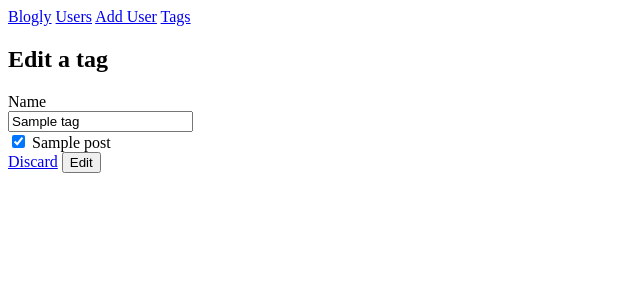
After one commit to elizajae/blogly, a Flask app: page /tags/1/edit in a window 1280 px wide. The commit adds this page. Shown: the top 300 px of the page, without its empty margins (0-640 px from the left). Run offline with Flask 3, Linux system fonts and the light colour scheme; tables that the repository leaves empty hold one stand-in row (values such as "Sample post").

Commit message:
Finished anc finally fixed tags

```diff
--- a/app.py
+++ b/app.py
@@ -1,12 +1,12 @@
 """Blogly application."""
 
 from flask import Flask, request, redirect, render_template
-from models import db, connect_db, User, Post
+from models import db, connect_db, User, Post, Tag, PostTag
 
 app = Flask(__name__)
 app.config['SQLALCHEMY_DATABASE_URI'] = 'postgresql://postgres:2329@localhost/blogly'
 app.config['SQLALCHEMY_TRACK_MODIFICATIONS'] = False
-app.config['SQLALCHEMY_ECHO'] = True
+app.config['SQLALCHEMY_ECHO'] = False
 app.config['SECRET_KEY'] = 'mysecret'
 
 connect_db(app)
@@ -24,6 +24,8 @@ def root():
 @app.errorhandler(404)
 def page_not_found(e):
     return render_template('404.html'), 404
+
+# User Routes
 
 
 @app.route('/users')
@@ -89,15 +91,23 @@ def users_destroy(user_id):
 @app.route('/users/<int:user_id>/posts/new')
 def posts_new_form(user_id):
     user = User.query.get_or_404(user_id)
-    return render_template('create-post.html', user=user)
+    tags = Tag.query.all()
+    return render_template('create-post.html', user=user, tags=tags)
 
 
 @app.route('/users/<int:user_id>/posts/new', methods=["POST"])
 def posts_new(user_id):
+
+    tag_ids = [int(num) for num in request.form.getlist("tags")]
+
+    tags = Tag.query.filter(Tag.id.in_(tag_ids)).all()
+
     user = User.query.get_or_404(user_id)
+
     new_post = Post(title=request.form['title'],
                     content=request.form['content'],
-                    user=user)
+                    user=user,
+                    tags=tags)
 
     db.session.add(new_post)
     db.session.commit()
@@ -114,7 +124,8 @@ def posts_show(post_id):
 @app.route('/posts/<int:post_id>/edit')
 def posts_edit(post_id):
     post = Post.query.get_or_404(post_id)
-    return render_template('edit-post.html', post=post)
+    tags = Tag.query.all()
+    return render_template('edit-post.html', post=post, tags=tags)
 
 
 @app.route('/posts/<int:post_id>/edit', methods=["POST"])
@@ -122,6 +133,9 @@ def posts_update(post_id):
     post = Post.query.get_or_404(post_id)
     post.title = request.form['title']
     post.content = request.form['content']
+
+    tag_ids = [int(num) for num in request.form.getlist("tags")]
+    post.tags = Tag.query.filter(Tag.id.in_(tag_ids)).all()
 
     db.session.add(post)
     db.session.commit()
@@ -137,3 +151,64 @@ def posts_destroy(post_id):
     db.session.commit()
 
     return redirect(f"/users/{post.user_id}")
+
+# Tag Routes
+
+
+@app.route('/tags')
+def tags_index():
+    tags = Tag.query.all()
+    return render_template('tags.html', tags=tags)
+
+
+@app.route('/tags/new')
+def tags_new_form():
+    posts = Post.query.all()
+    return render_template('create-tag.html', posts=posts)
+
+
+@app.route("/tags/new", methods=["POST"])
+def tags_new():
+    post_ids = [int(num) for num in request.form.getlist("posts")]
+    posts = Post.query.filter(Post.id.in_(post_ids)).all()
+    new_tag = Tag(name=request.form['name'], posts=posts)
+
+    db.session.add(new_tag)
+    db.session.commit()
+
+    return redirect("/tags")
+
+
+@app.route('/tags/<int:tag_id>')
+def tags_show(tag_id):
+    tag = Tag.query.get_or_404(tag_id)
+    return render_template('tag.html', tag=tag)
+
+
+@app.route('/tags/<int:tag_id>/edit')
+def tags_edit_form(tag_id):
+    tag = Tag.query.get_or_404(tag_id)
+    posts = Post.query.all()
+    return render_template('edit-tag.html', tag=tag, posts=posts)
+
+
+@app.route('/tags/<int:tag_id>/edit', methods=["POST"])
+def tags_edit(tag_id):
+    tag = Tag.query.get_or_404(tag_id)
+    tag.name = request.form['name']
+    post_ids = [int(num) for num in request.form.getlist("posts")]
+    tag.posts = Post.query.filter(Post.id.in_(post_ids)).all()
+
+    db.session.add(tag)
+    db.session.commit()
+
+    return redirect("/tags")
+
+
+@app.route('/tags/<int:tag_id>/delete', methods=["POST"])
+def tags_destroy(tag_id):
+    tag = Tag.query.get_or_404(tag_id)
+    db.session.delete(tag)
+    db.session.commit()
+
+    return redirect("/tags")
--- a/templates/base.html
+++ b/templates/base.html
@@ -7,7 +7,9 @@
   <body>
     <nav>
       <a href="/">Blogly</a>
+      <a href="/users">Users</a>
       <a href="/users/new">Add User</a>
+      <a href="/tags">Tags</a>
       <div class="content">{% block content %} {% endblock %}</div>
     </nav>
   </body>
--- /dev/null
+++ b/templates/edit-tag.html
@@ -0,0 +1,52 @@
+{% extends 'base.html' %} {% block title %}Edit Tag{% endblock %} {% block
+content %}
+
+<h1>Edit a tag</h1>
+
+<form method="POST" action="/tags/{{ tag.id }}/edit">
+  <div>
+    <label for="name"> Name </label>
+    <div>
+      <input
+        type="text"
+        id="name"
+        name="name"
+        placeholder="Cool Cars"
+        value="{{ tag.name }}"
+      />
+    </div>
+  </div>
+
+  <div>
+    {% for post in posts %}
+    <div>
+      <input
+        type="checkbox"
+        value="{{ post.id }}"
+        id="post_{{ post.id }}"
+        name="posts"
+        {%
+        if
+        post
+        in
+        tag.posts
+        %}
+        checked
+        {%
+        endif
+        %}
+      />
+      <label for="post_{{ post.id }}"> {{ post.title }} </label>
+    </div>
+    {% endfor %}
+  </div>
+
+  <div>
+    <div>
+      <a href="/tags">Discard</a>
+      <button type="submit">Edit</button>
+    </div>
+  </div>
+</form>
+
+{% endblock %}
```
Also changed, not shown: models.py (+27 -0 lines), templates/create-post.html (+15 -1 lines), templates/create-tag.html (added, +36 -0 lines), templates/edit-post.html (+25 -1 lines), templates/post.html (+10 -3 lines), templates/posts.html (+9 -1 lines), templates/tag.html (added, +18 -0 lines), templates/tags.html (added, +14 -0 lines).
